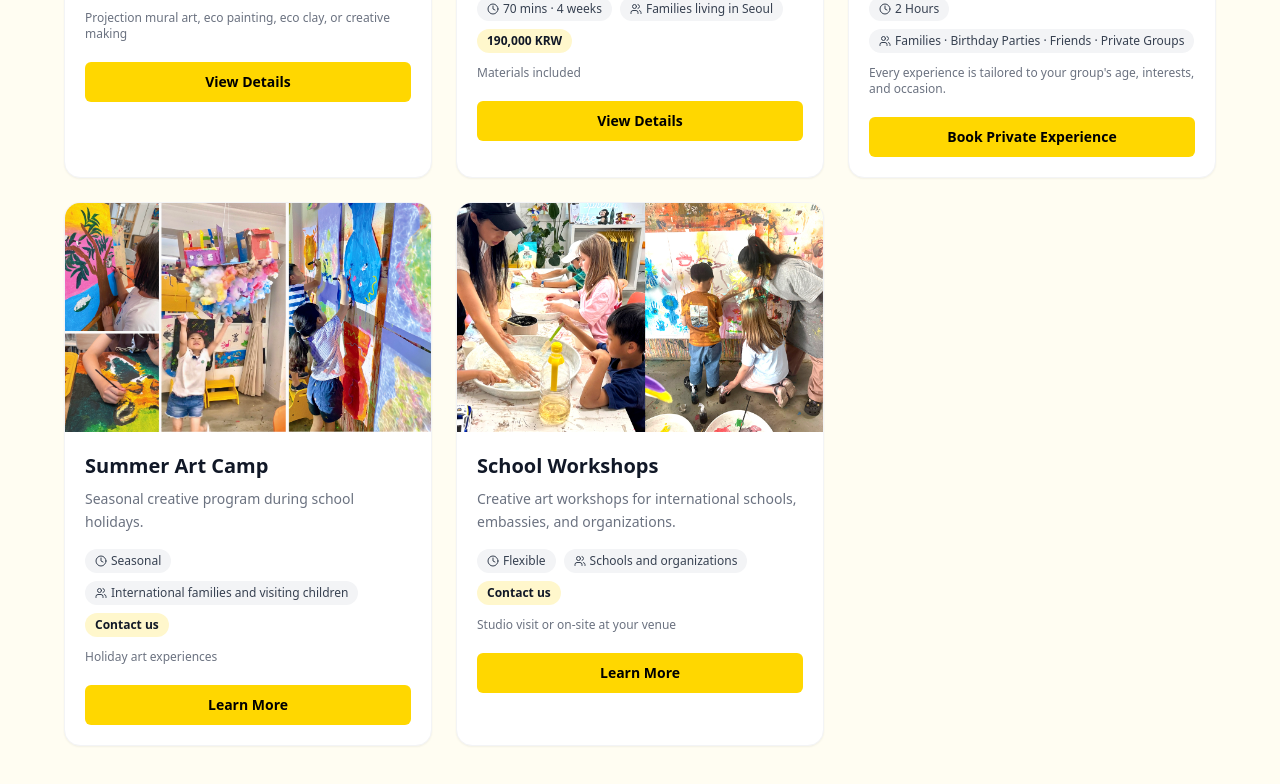
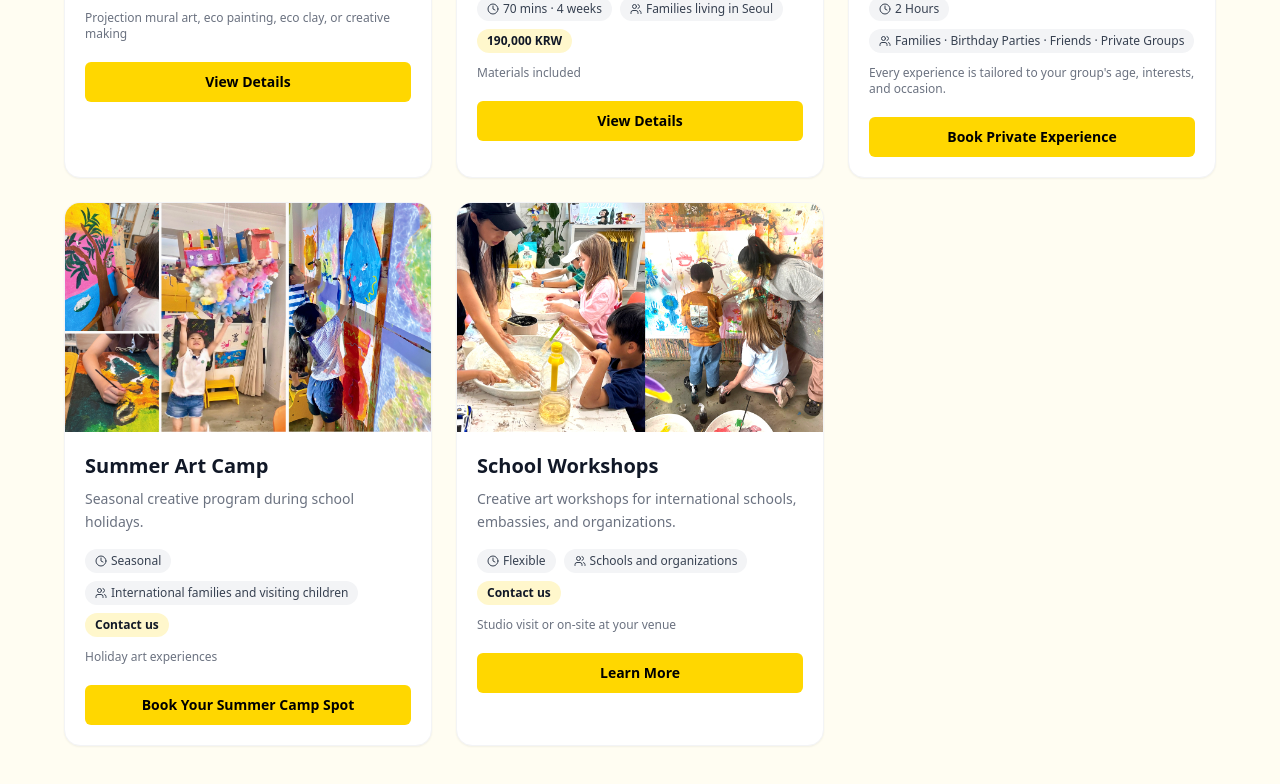
Before and after one commit to lalla8424/lalla, a Next.js app: page / in a window 1280 px wide. Shown: the part 3759-4543 px from the top of the page. Built offline with nearby package versions, Linux system fonts and the light colour scheme.

Commit message:
feat: update Summer Art Camp homepage card CTA to booking label
Align the program card button with the dedicated summer camp booking call-to-action.

Co-authored-by: Cursor <cursoragent@cursor.com>

```diff
--- a/constants/homepage.ts
+++ b/constants/homepage.ts
@@ -470,7 +470,7 @@ export const CHOOSE_PROGRAMS = [
     bestFor: "International families and visiting children",
     includes: "Holiday art experiences",
     image: "/summer.jpg",
-    cta: "Learn More",
+    cta: "Book Your Summer Camp Spot",
     href: "/summer-camp",
   },
   {
```
